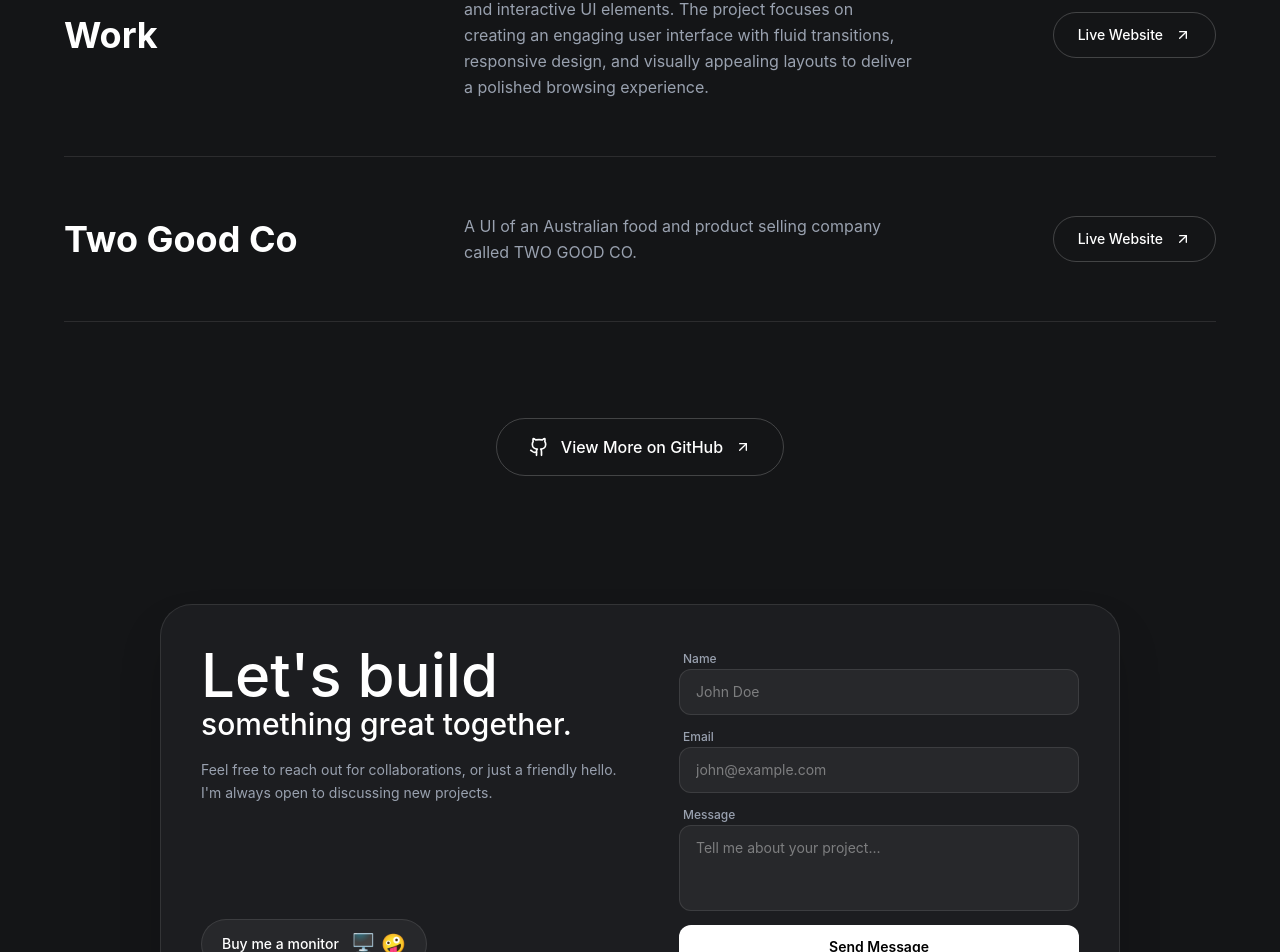
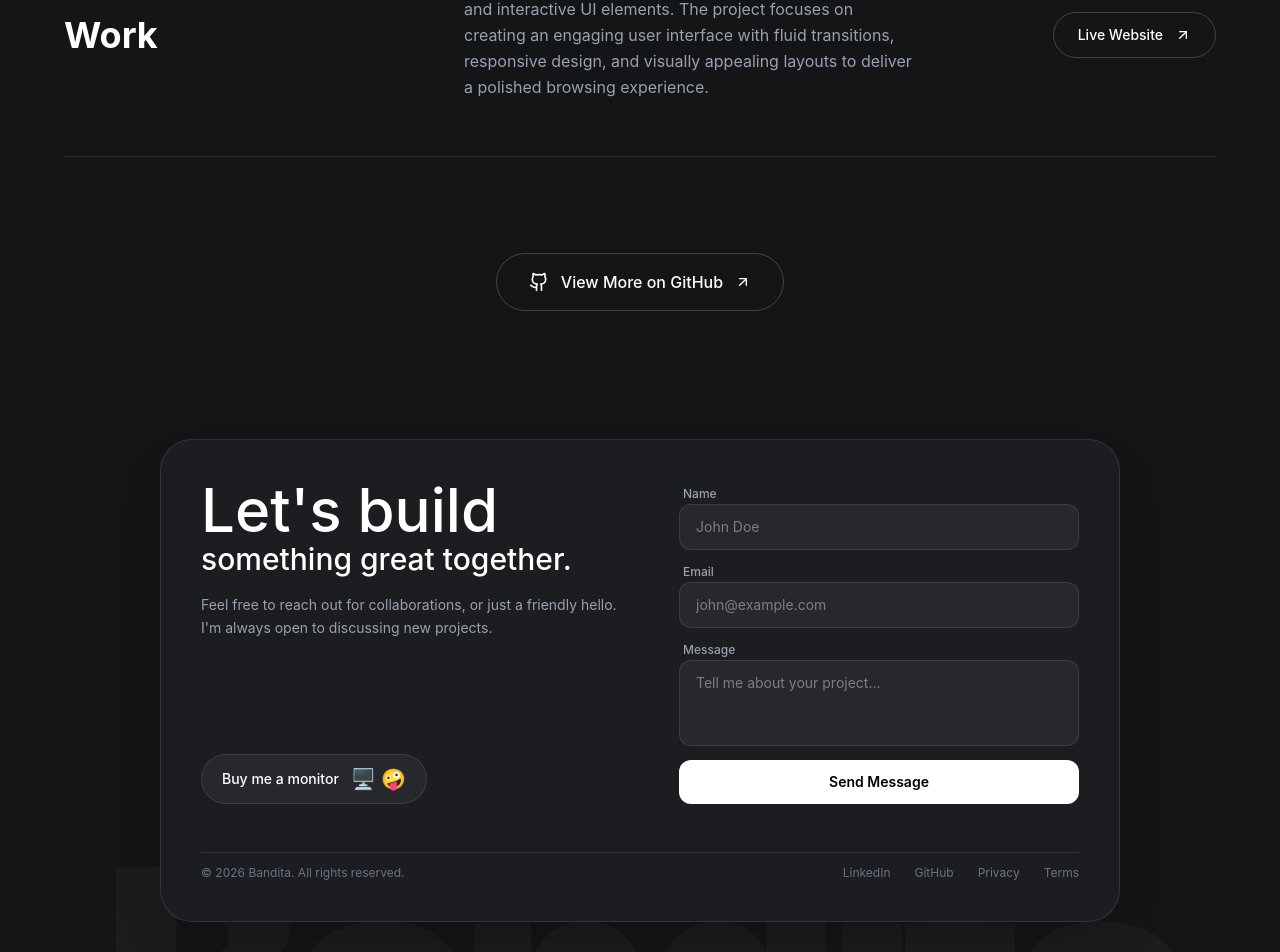
Before and after one commit to BanditaDas/portfolio, a React (Vite) app: page /projects in a window 1280 px wide. Shown: the part 1370-2322 px from the top of the page. Built offline with nearby package versions, Linux system fonts and the light colour scheme.

Commit message:
fixed projects

```diff
--- a/src/components/AllProjects.tsx
+++ b/src/components/AllProjects.tsx
@@ -38,13 +38,7 @@ const fallbackProjects = [
     link: "https://work-ruby-three.vercel.app/",
     description:
       "A modern web experience built with smooth animations and interactive UI elements. The project focuses on creating an engaging user interface with fluid transitions, responsive design, and visually appealing layouts to deliver a polished browsing experience.",
-  },
-  {
-    title: "Two Good Co",
-    link: "https://banditadas.github.io/Two-Good-CO/",
-    description:
-      "A UI of an Australian food and product selling company called TWO GOOD CO.",
-  },
+  }
 ];
 
 interface Project {
```
